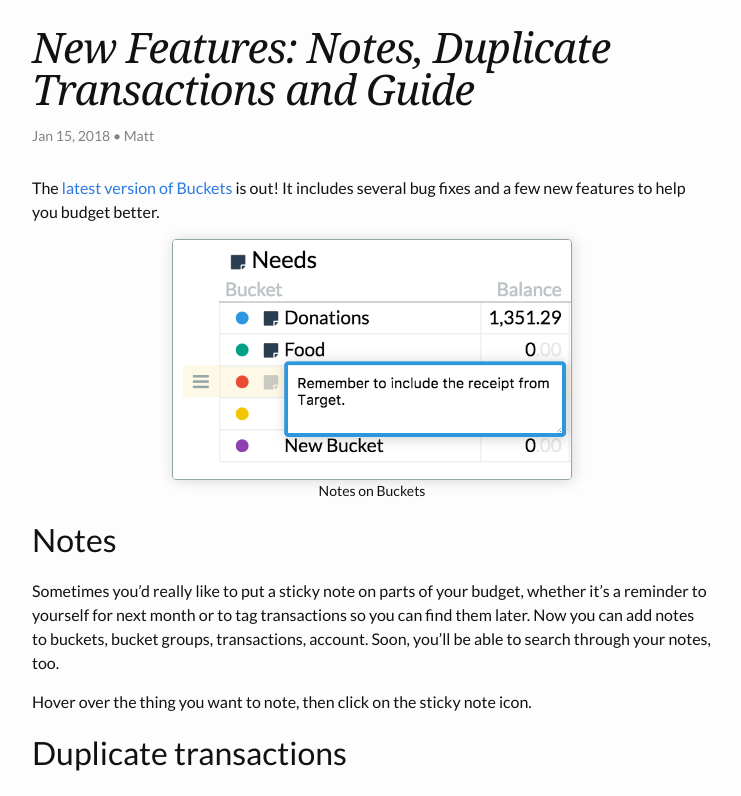
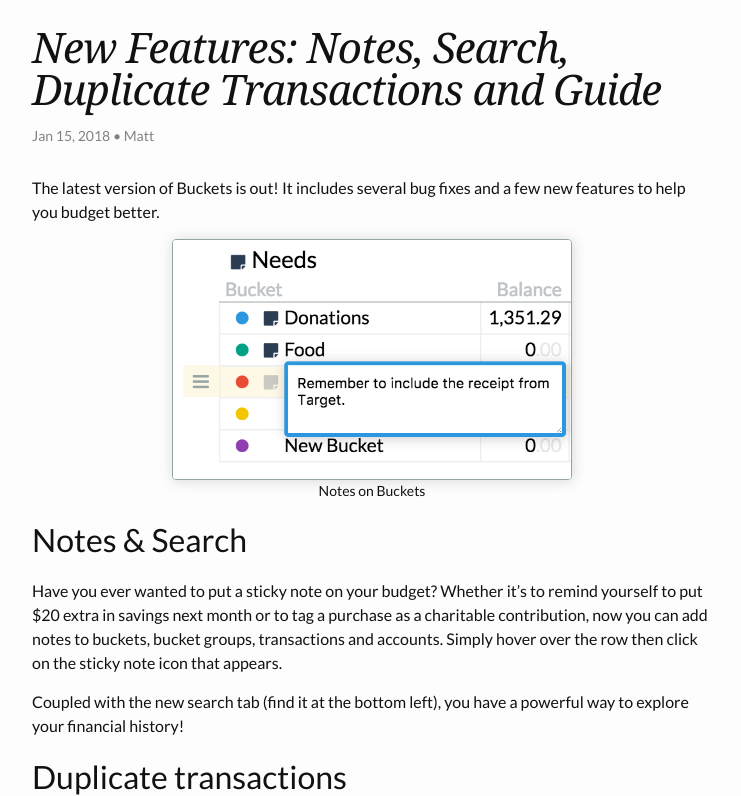
Before and after one commit to https-www-twitter-com-henry0323389595/buckets.github.io, a Jekyll site: the page built from _posts/2018-01-15-v0.25.md, in a window 1280 px wide and 900 px high, cut to the strip 104-900 px from the top of the window. Shown: the whole strip, without its empty margins (268-1009 px from the left). Built offline with Jekyll 4.4.1, drawn with Linux system fonts in a browser that asks for light colours; comment, search, counter and statistics services are not loaded; some of the changed text lies outside the part shown.

Commit message:
Remove nested links

```diff
--- a/_posts/2018-01-15-v0.25.md
+++ b/_posts/2018-01-15-v0.25.md
@@ -1,25 +1,27 @@
 ---
 layout: post
-title: "New Features: Notes, Duplicate Transactions and Guide"
+title: "New Features: Notes, Search, Duplicate Transactions and Guide"
 author: Matt
 # image:
 excerpt_separator: <!--more-->
 ---
 
-The [latest version of Buckets]((https://github.com/buckets/application/releases/latest)) is out!  It includes several bug fixes and a few new features to help you budget better.
+The latest version of Buckets is out!  It includes several bug fixes and a few new features to help you budget better.
 
+<div style="text-align: center;">
 <figure>
-<img class="outlined" src="/img/v0.25/notes1.png" alt="Notes" style="width: 400px;">
+<img src="/img/v0.25/notes1.png" alt="Notes" style="max-width: 400px;" />
 <figcaption>Notes on Buckets</figcaption>
 </figure>
+</div>
 
 <!--more-->
 
-## Notes
+## Notes & Search
 
-Sometimes you'd really like to put a sticky note on parts of your budget, whether it's a reminder to yourself for next month or to tag transactions so you can find them later.  Now you can add notes to buckets, bucket groups, transactions, account.  Soon, you'll be able to search through your notes, too.
+Have you ever wanted to put a sticky note on your budget?  Whether it's to remind yourself to put $20 extra in savings next month or to tag a purchase as a charitable contribution, now you can add notes to buckets, bucket groups, transactions and accounts.  Simply hover over the row then click on the sticky note icon that appears.
 
-Hover over the thing you want to note, then click on the sticky note icon.
+Coupled with the new search tab (find it at the bottom left), you have a powerful way to explore your financial history!
 
 ## Duplicate transactions
 
@@ -47,5 +49,8 @@
 
 - **FIX:** On the Buckets page, the *New bucket* button does not make the graph icon cell stretch anymore.
 
+Get the latest version [here.](https://github.com/buckets/application/releases/latest)
+
+Happy budgeting!
 
 &mdash; Matt
```
